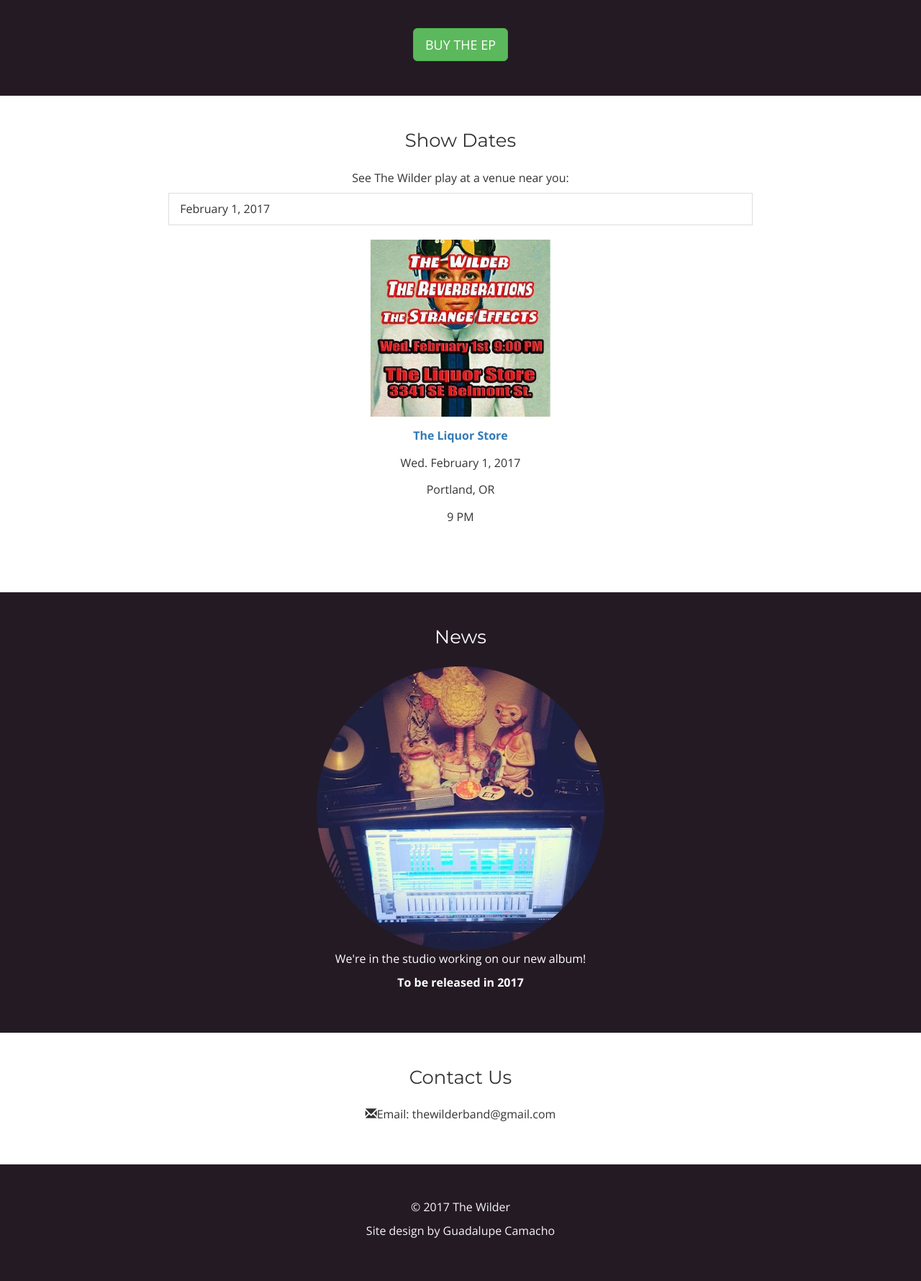
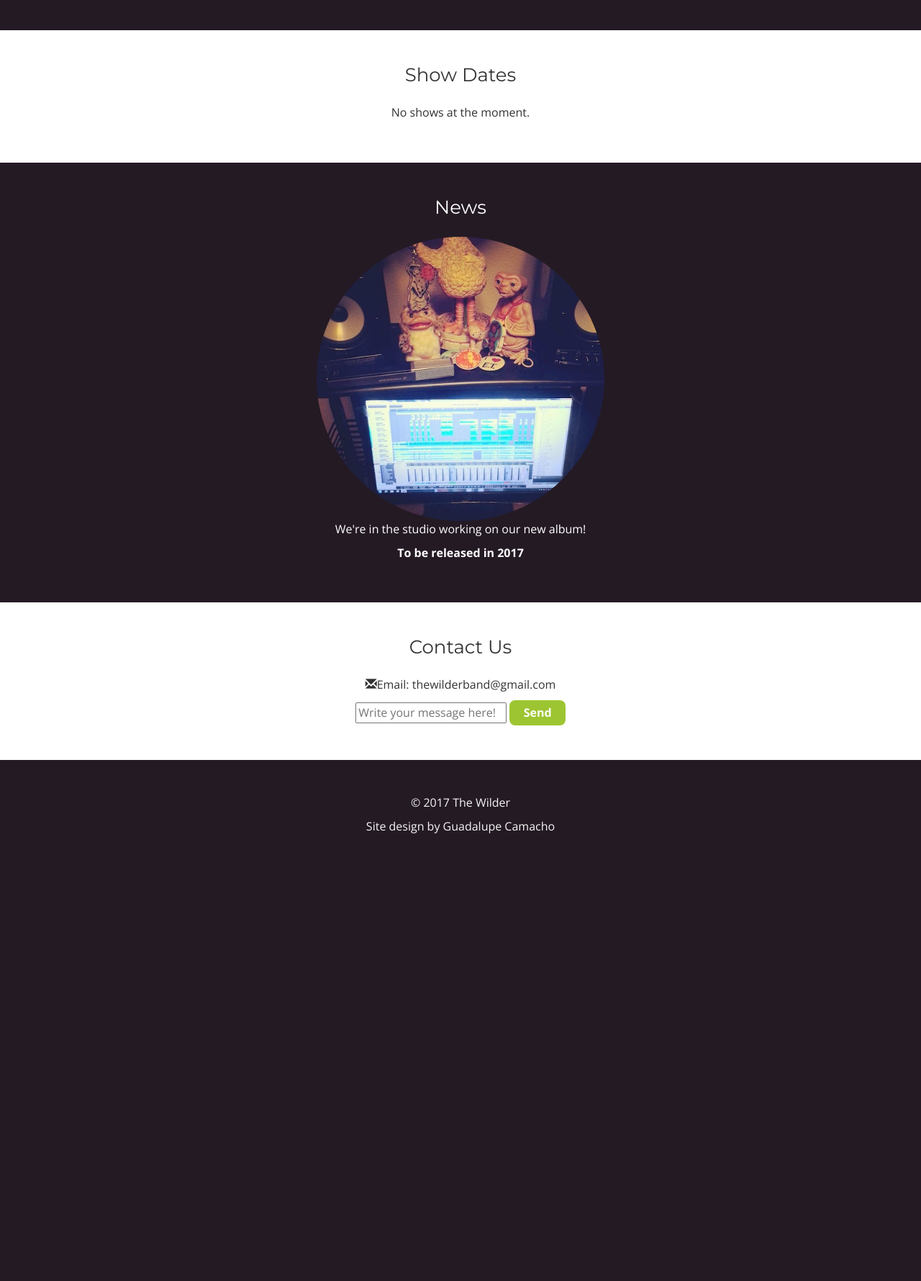
Before and after one commit to gcamacho079/refactored-wilder, a PHP site: page / in a window 1280 px wide. Shown: the part 2199-3979 px from the top of the page at 72% size. After the commit the page ends 3357 px from the top, so only its background shows below. Run offline with PHP 8.4, Linux system fonts and the light colour scheme; some libraries are stand-ins or nearby versions.

Commit message:
Restructure content tags, add parralax effect, begin form

```diff
--- a/index.html
+++ b/index.html
@@ -13,12 +13,6 @@
     <!-- Latest compiled and minified CSS -->
     <link rel="stylesheet" href="https://maxcdn.bootstrapcdn.com/bootstrap/3.3.7/css/bootstrap.min.css">
 
-  <!-- jQuery library -->
-  <script src="https://ajax.googleapis.com/ajax/libs/jquery/3.1.1/jquery.min.js"></script>
-  <!-- Latest compiled JavaScript -->
-  <script src="https://maxcdn.bootstrapcdn.com/bootstrap/3.3.7/js/bootstrap.min.js"></script>
-  <!-- My JS functions -->
-  <script src="js/function.js"></script>
 
     <!-- My Stylesheet -->
     <link rel="stylesheet" href="styles/style.css">
@@ -67,49 +61,13 @@
 
       </div>
     </nav>
-<!-- END TOP NAVIGATION BAR -->
 
-
-<!-- BEGIN CAROUSEL -->
-  <div id="myCarousel" class="carousel slide" data-ride="carousel">
-    <ol class="carousel-indicators">
-      <li data-target="#myCarousel" data-slide-to="0" class='active'></li>
-      <li data-target="#myCarousel" data-slide-to="1"></li>
-    </ol>
-
-    <div class="carousel-inner" role="listbox">
-      <div class="item active">
-        <img src="images/wildertv.jpg" alt="The Wilder posing in front of retro-looking TV set" class="img-responsive">
-      </div>
-
-      <div class="item">
-        <img src="images/Berniewithfont.jpg" alt="The Wilder recreating the Weekend at Bernie's cover" class="img-responsive">
-        <div class="carousel-caption">
-          <h3>Man overboard!</h3>
-          <p>Wait...it's just The Wilder</p>
-        </div>
-      </div>
-    </div>
-
-    <a class="left carousel-control" href="#myCarousel" role="button" data-slide="prev">
-      <span class="glyphicon glyphicon-chevron-left" aria-hidden="true"></span>
-      <span class="sr-only">Previous</span>
-    </a>
-
-    <a class="right carousel-control" href="#myCarousel" role="button" data-slide="next">
-      <span class="glyphicon glyphicon-chevron-right" aria-hidden="true"></span>
-      <span class="sr-only">Next</span>
-    </a>
-  </div>
-
-<!-- END CAROUSEL -->
-
-
-
+    <section class="parallax">
+    </section>
 
   <!-- BEGIN ABOUT -->
 
-  <div class="container text-center" id="about">
+    <section class="container text-center" id="about">
       <p>The Wilder (Portland, OR) plays fast, loud, high-energy rock 'n roll with a sound that sparks a mood of inspiration, and is dusted with influences by vintage groups such as Deep Purple, CCR, Foghat and The Beatles.</p>
 
       <p class="lead">Fans have described us as <em>The Black Keys on speed.</em></p>
@@ -147,15 +105,12 @@
           </div>
         </div>
       </div>
-  </div>
-
-  <!-- END ABOUT -->
-
+    </section>
 
 
     <!-- BEGIN MUSIC -->
 
-  <div class="bg-1" id="listen">
+    <section class="bg-1" id="listen">
       <div class="container text-center">
         <h2>Listen</h2>
 
@@ -169,9 +124,13 @@
         <iframe width="100%" height="166" scrolling="no" frameborder="no" src="https://w.soundcloud.com/player/?url=https%3A//api.soundcloud.com/tracks/226829010&amp;color=ff5500&amp;auto_play=false&amp;hide_related=false&amp;show_comments=true&amp;show_user=true&amp;show_reposts=false"></iframe>
         <p>The Wilder's original song, <em>Broken Heart.</em></p>
 
-      <a id="buy-button" class="btn btn-lg btn-success text-uppercase" href="https://thewilderband.bandcamp.com/album/the-wilder-ep">Buy the EP</a>
+        <a id="buy-button" href="https://thewilderband.bandcamp.com/album/the-wilder-ep">
+          <button>
+            <strong>Buy the EP</strong>
+          </button>
+        </a>
       </div>
-  </div>
+    </section>
 
     <!-- END MUSIC -->
 
@@ -180,43 +139,17 @@
 
     <!-- BEGIN SHOWS -->
 
-    <div class="container text-center" id="shows">
+      <section class="container text-center" id="shows">
         <h2>Show Dates</h2>
-      <p>See The Wilder play at a venue near you:</p>
-
-      <ul class="list-group">
-        <li class="list-group-item">February 1, 2017</li>
-      </ul>
-
-
-      <div class="row text-center">
-        <div class="col-sm-4">
-          <div class="thumbnail">
-          </div>
-        </div>
-
-        <div class="col-sm-4">
-          <div class="thumbnail">
-            <img src="images/feb1flyer.jpg" alt="Flyer for February 1 concert at The Liquor Store in Portland, OR">
-            <p><strong><a href="http://www.theliquorstorepdx.com/">The Liquor Store</a></strong></p>
-            <p>Wed. February 1, 2017</p>
-            <p>Portland, OR</p>
-            <p>9 PM</p>
-          </div>
-        </div>
-        <div class="col-sm-4">
-          <div class="thumbnail">
-          </div>
-        </div>
-      </div>
-    </div>
+        <p>No shows at the moment.</p>
+      </section>
 
 
     <!-- END SHOWS -->
 
 
     <!-- BEGIN NEWS -->
-  <div class="bg-1">
+    <section class="bg-1">
       <div class="container text-center" id="news">
         <h2>News</h2>
         <img id="studio-pic" class="img-responsive img-circle" src="images/in_the_studio.jpg">
@@ -224,21 +157,25 @@
         <p><strong>To be released in 2017</strong></p>
 
       </div>
-  </div>
+    </section>
 
 
-  <!-- END NEWS -->
 
+    <!-- ********** CONTACT ********** -->
 
-  <!-- BEGIN CONTACT -->
-
-    <div class="container text-center" id="contact">
+    <section class="container text-center" id="contact">
         <h2>Contact Us</h2>
 
         <p><span class="glyphicon glyphicon-envelope"></span>Email: thewilderband@gmail.com</p>
-</div>
+        <form>
+          <input type="text" placeholder="Write your message here!" required>
+          <!-- Write JavaScript/jQuery requirement for Safari -->
+          <button type="submit">
+            <strong>Send</strong>
+          </button>
+        </form>
 
-  <!-- END CONTACT -->
+    </section>
 
 
       <footer>
@@ -248,6 +185,12 @@
         </div>
       </footer>
 
+      <!-- jQuery library -->
+      <script src="https://ajax.googleapis.com/ajax/libs/jquery/3.1.1/jquery.min.js"></script>
+      <!-- Latest compiled JavaScript -->
+      <script src="https://maxcdn.bootstrapcdn.com/bootstrap/3.3.7/js/bootstrap.min.js"></script>
+      <!-- My JS functions -->
+      <script src="js/function.js"></script>
 
 
   </body>
--- a/styles/style.css
+++ b/styles/style.css
@@ -2,6 +2,21 @@
    ========================================================================== */
 .container {
   padding: 60px 8%;
+}
+
+body,
+html {
+  height: 100%;
+}
+
+.parallax {
+  height: 100%;
+  background-image: url("../images/wildertv.jpg");
+  background-attachment: fixed;
+  background-position: center;
+  background-repeat: no-repeat;
+  background-size: cover;
+  opacity: 0.8;
 }
 
 @media only screen and (min-width: 992px) {
@@ -57,7 +72,17 @@
 }
 
 
+/* Buttons
+   ========================================================================== */
 
+button {
+  background-color: #9DC531;
+  color: #FFF;
+  border-radius: 0.5em;
+  border-style: none;
+  padding: 0.4em 1.2em;
+
+}
 
 
 /* Typography
```
Also changed, not shown: images/wildertv.jpg. Lines whose indentation alone changed are shown as unchanged.
